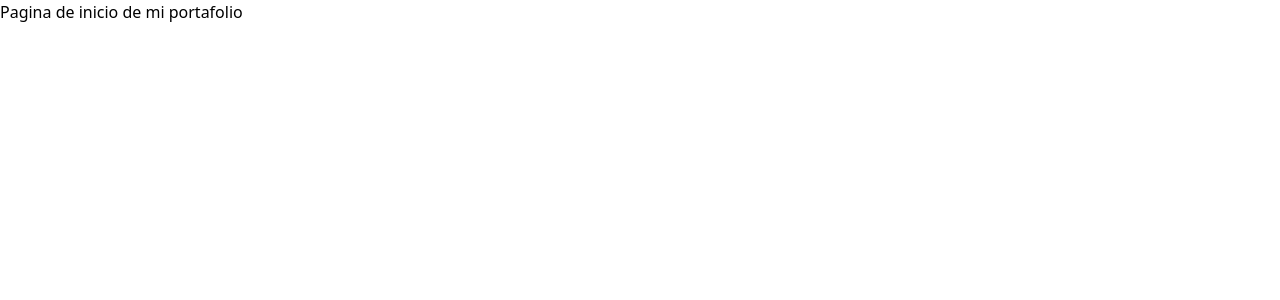
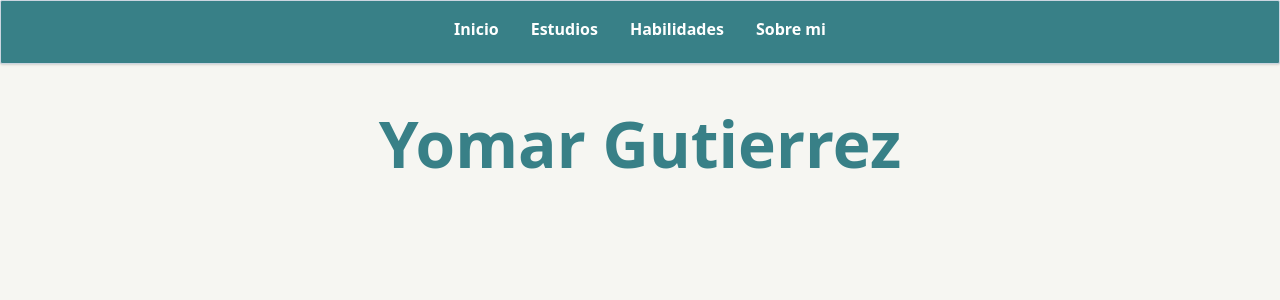
Before and after one commit to yomarguti/portfolio, a Next.js app: page / in a window 1280 px wide. Shown: the top 300 px of the page. Built offline with nearby package versions, Linux system fonts and the light colour scheme.

Commit message:
Navbar links

```diff
--- /dev/null
+++ b/components/Navbar.js
@@ -0,0 +1,26 @@
+import React from 'react';
+import Link from 'next/link';
+
+const Navbar = () => {
+  return (
+    <ul className="w-full h-16 md:border md:border-gray-400 md:shadow rounded-sm flex justify-center font-bold text-white bg-green-900 fixed">
+      <Link href="/">
+        <li className="p-4 cursor-pointer hover:bg-green-800">Inicio</li>
+      </Link>
+      <Link href="/study">
+        <li className="p-4 cursor-pointer hover:bg-green-800">Estudios</li>
+      </Link>
+      <Link href="/skills">
+        <li className="p-4 cursor-pointer hover:bg-green-800">Habilidades</li>
+      </Link>
+      <Link href="/about">
+        <li className="p-4 cursor-pointer hover:bg-green-800">Sobre mi</li>
+      </Link>
+    </ul>
+  );
+};
+
+{
+  /* <div className="mx-auto w-full md:w-page-width  bg-blue-100">Estoy en el Medio</div> */
+}
+export default Navbar;
--- a/pages/index.js
+++ b/pages/index.js
@@ -1,7 +1,15 @@
 import React from 'react';
+import Navbar from '@components/Navbar';
 
-const index = () => {
-  return <div>Pagina de inicio de mi portafolio</div>;
+const Home = () => {
+  return (
+    <>
+      <Navbar />
+      <h1 className="text-6xl font-bold pt-24 w-full text-center text-green-900">
+        Yomar Gutierrez
+      </h1>
+    </>
+  );
 };
 
-export default index;
+export default Home;
--- a/styles/tailwind.css
+++ b/styles/tailwind.css
@@ -3,6 +3,9 @@
 @tailwind utilities;
 
 @layer base {
+  body {
+    @apply bg-fondo;
+  }
   a {
     @apply text-blue-600;
   }
--- a/tailwind.config.js
+++ b/tailwind.config.js
@@ -26,6 +26,7 @@ module.exports = {
 
       black: '#000',
       white: '#fff',
+      fondo: '#f6f6f2',
 
       gray: {
         100: '#f7fafc',
@@ -78,9 +79,9 @@ module.exports = {
         400: '#68d391',
         500: '#48bb78',
         600: '#38a169',
-        700: '#2f855a',
-        800: '#276749',
-        900: '#22543d',
+        700: '#c2edce',
+        800: '#6fb3b8',
+        900: '#388087',
       },
       teal: {
         100: '#e6fffa',
@@ -94,7 +95,7 @@ module.exports = {
         900: '#234e52',
       },
       blue: {
-        100: '#ebf8ff',
+        100: '#badfe7',
         200: '#bee3f8',
         300: '#90cdf4',
         400: '#63b3ed',
@@ -158,6 +159,7 @@ module.exports = {
       48: '12rem',
       56: '14rem',
       64: '16rem',
+      'page-width': '750px',
     },
     backgroundColor: (theme) => theme('colors'),
     backgroundImage: {
@@ -270,7 +272,7 @@ module.exports = {
         '"Segoe UI Symbol"',
         '"Noto Color Emoji"',
       ],
-      serif: ['Georgia', 'Cambria', '"Times New Roman"', 'Times', 'serif'],
+      serif: ['Lato', 'Helvetica', 'Neue', 'Arial', 'Helvetica', 'serif'],
       mono: ['Menlo', 'Monaco', 'Consolas', '"Liberation Mono"', '"Courier New"', 'monospace'],
     },
     fontSize: {
```
Also changed, not shown: public/seo.png (added).
